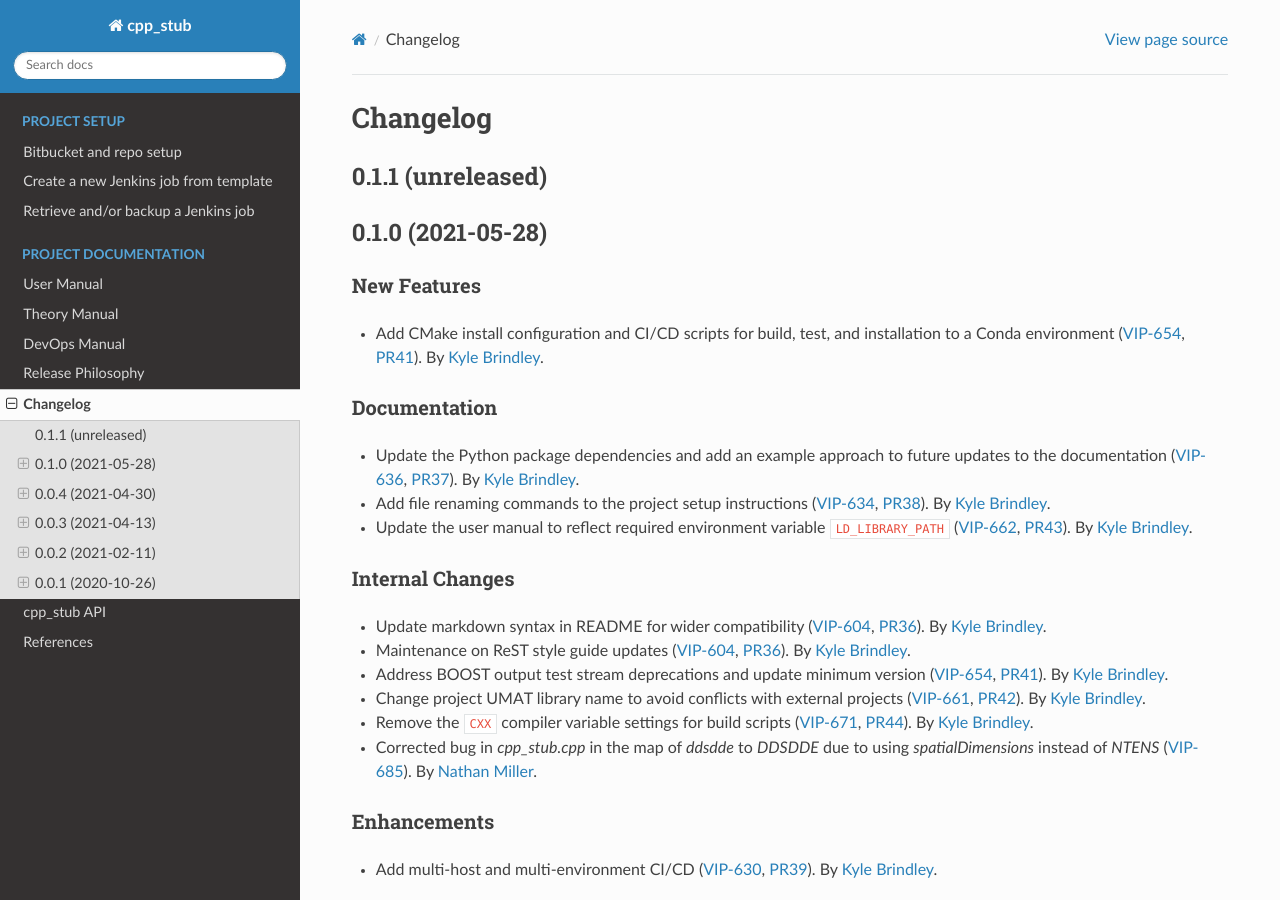
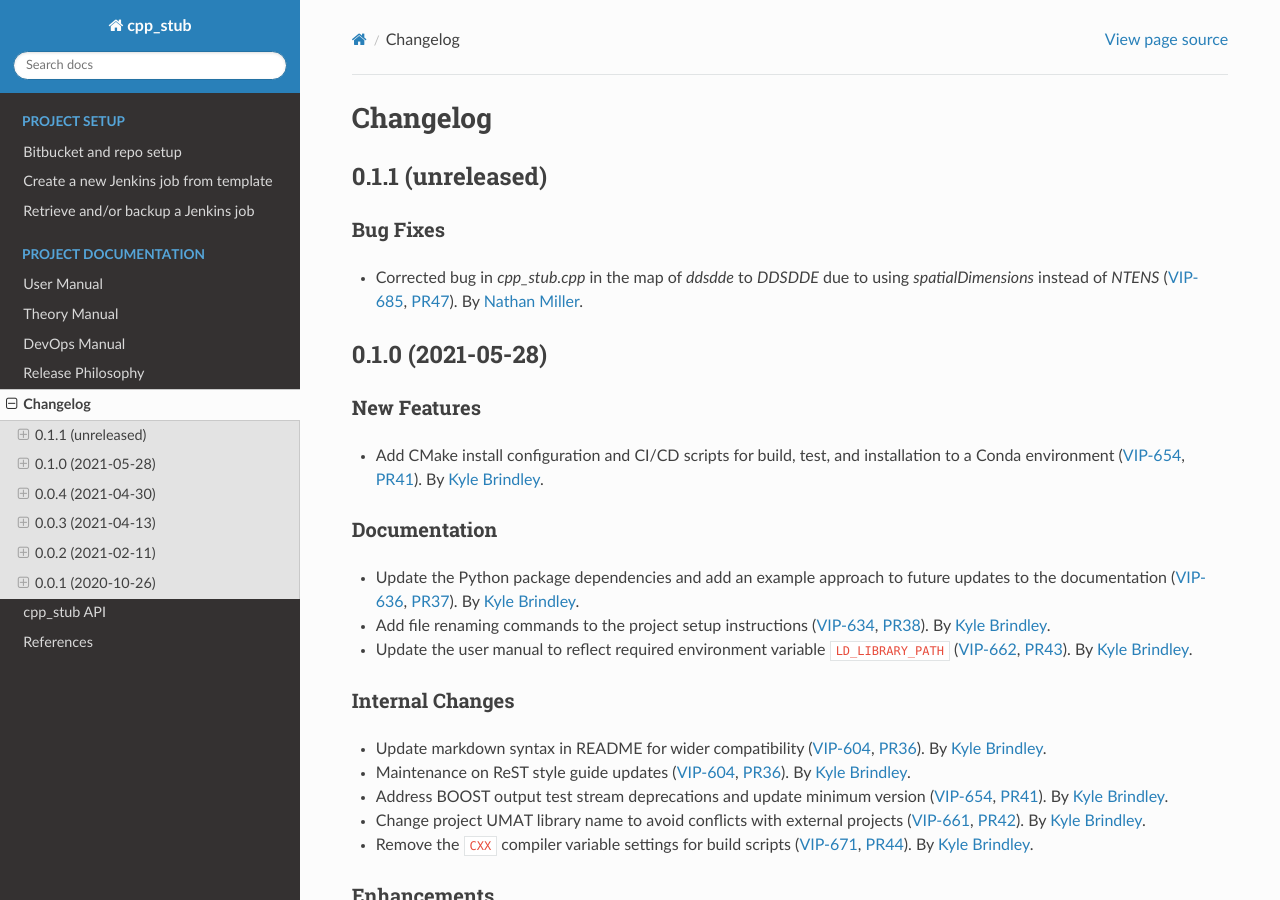
Before and after one commit to lanl/tardigrade-asp, a Sphinx documentation site: the page built from docs/changelog.rst, in a window 1280 px wide and 900 px high. Built offline with Sphinx 7.4.7 and the Read the Docs theme 2.0.0, drawn with Linux system fonts in a browser that asks for light colours; some of the changed lines change nothing that is shown.

Commit message:
MAINT: Corrected changelog location

```diff
--- a/docs/changelog.rst
+++ b/docs/changelog.rst
@@ -10,6 +10,10 @@ Changelog
 0.1.1 (unreleased)
 ******************
 
+Bug Fixes
+=========
+- Corrected bug in `cpp_stub.cpp` in the map of `ddsdde` to `DDSDDE` due to using `spatialDimensions` instead
+  of `NTENS` (:jira:`685`, :pull:`47`). By `Nathan Miller`_.
 
 ******************
 0.1.0 (2021-05-28)
@@ -37,8 +41,6 @@ Internal Changes
 - Change project UMAT library name to avoid conflicts with external projects (:jira:`661`, :pull:`42`). By `Kyle
   Brindley`_.
 - Remove the ``CXX`` compiler variable settings for build scripts (:jira:`671`, :pull:`44`). By `Kyle Brindley`_.
-- Corrected bug in `cpp_stub.cpp` in the map of `ddsdde` to `DDSDDE` due to using `spatialDimensions` instead
-  of `NTENS` (:jira:`685`). By `Nathan Miller`_.
 
 Enhancements
 ============
```
